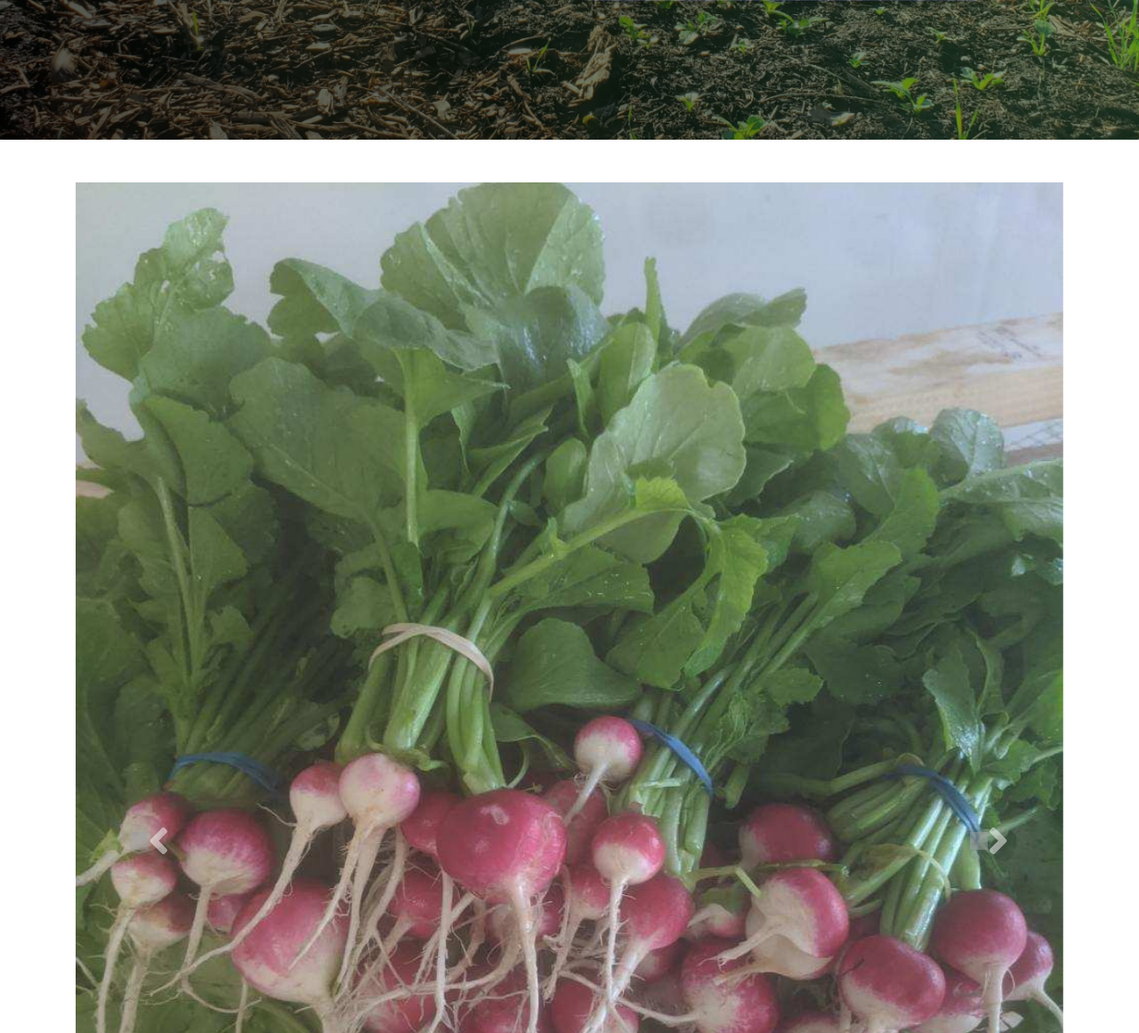
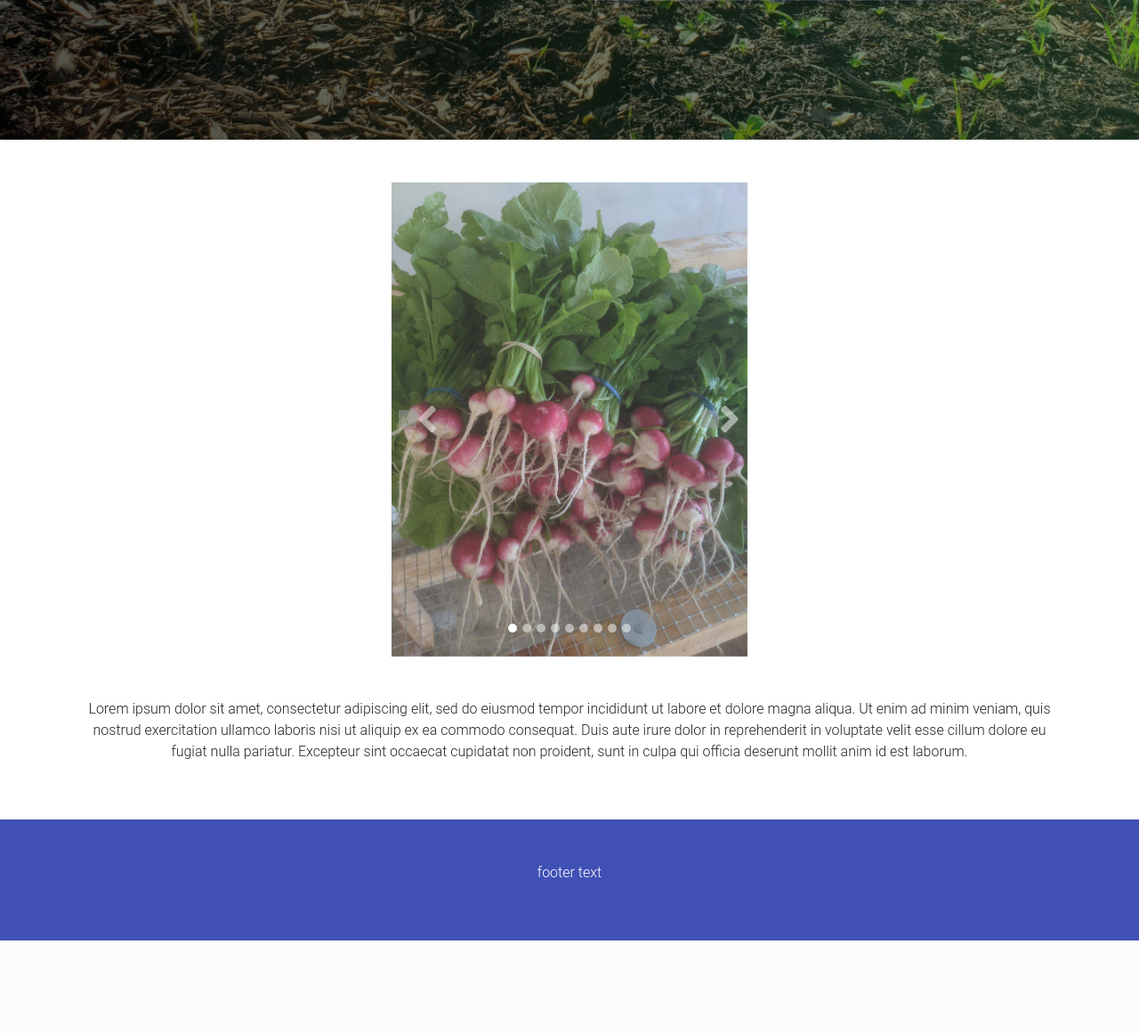
Before and after one commit to robertsaj2/CamanoGreen, a Flask app: page / in a window 1280 px wide. Shown: the part 643-1804 px from the top of the page at 89% size. After the commit the page ends 1700 px from the top, so only its background shows below. Run offline with Flask 2, Linux system fonts and the light colour scheme; some libraries are stand-ins or nearby versions; grey boxes are pictures that could not be loaded.

Commit message:
Re-size carousel image container, add flex row and align items center to same container

```diff
--- a/templates/base.html
+++ b/templates/base.html
@@ -142,9 +142,9 @@
 
 
   <main>
-    <div class="container mt-5">
+    <div class="container mt-5 d-flex flex-column align-items-center">
 
-  <div id="carousel-example-1z" class="carousel slide carousel-fade" data-ride="carousel">
+  <div id="carousel-example-1z" class="carousel slide carousel-fade" data-ride="carousel" style="height: 532px; width: 400px">
     <!--Indicators-->
     <ol class="carousel-indicators">
       {% for carousel in carousel_data %}
```
Also changed, not shown: static/assets/xcarousel1212.JPG (renamed from static/assets/carousel1212.JPG).
